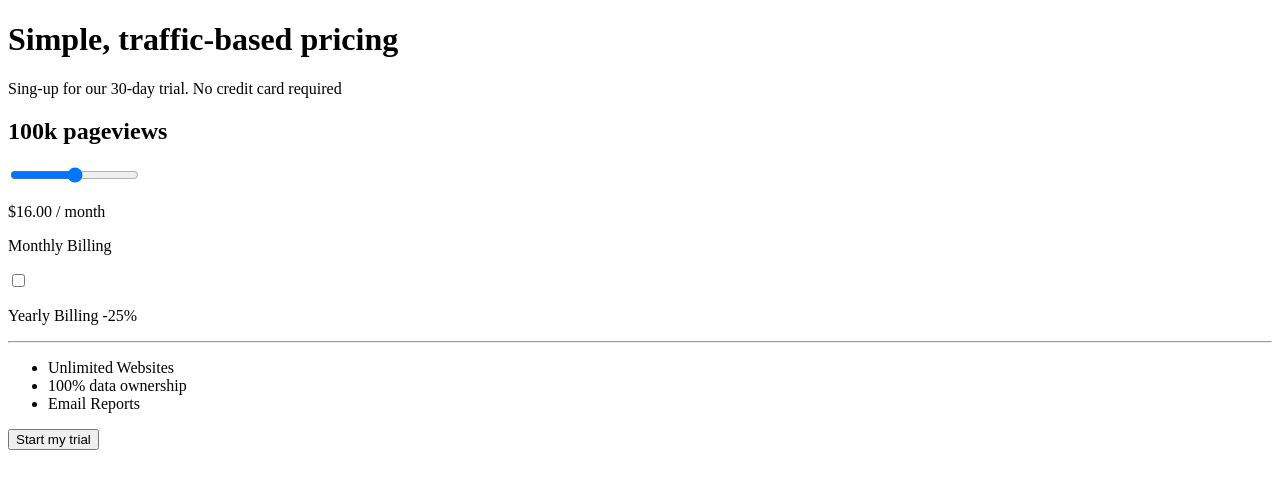
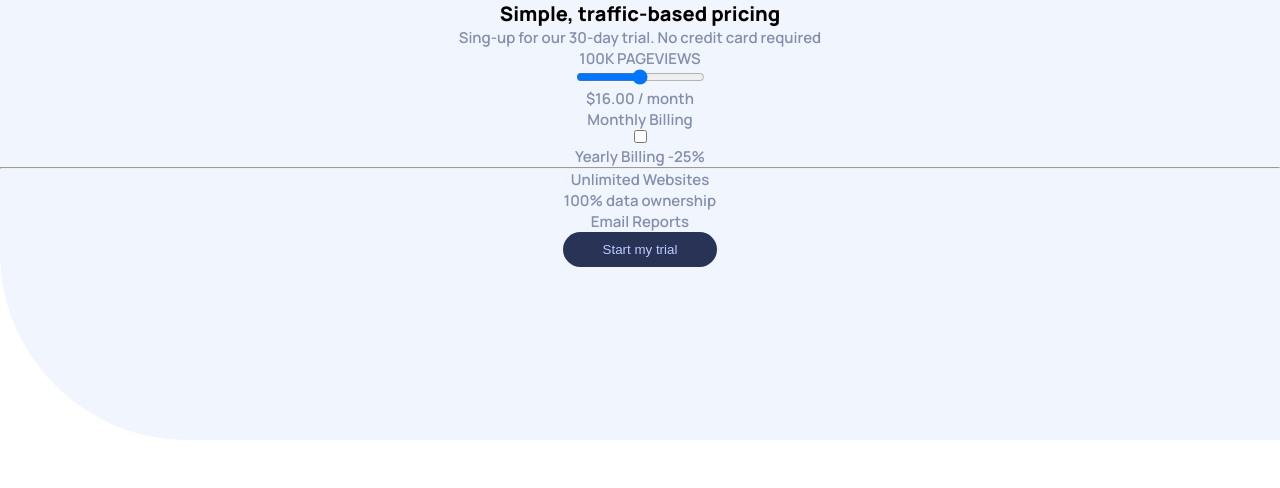
Before and after one commit to AIY7788/interactive-pricing-component-ts, a React (Vite) app: page / in a window 1280 px wide. Shown: the top 488 px of the page. Built offline with nearby package versions, Linux system fonts and the light colour scheme.

Commit message:
Add global style

```diff
--- a/src/index.css
+++ b/src/index.css
@@ -0,0 +1,89 @@
+@import url(https://fonts.googleapis.com/css?family=Manrope:200,300,regular,500,600,700,800);
+
+:root {
+  /* ===== Primary Colors ===== */
+  --cyan-soft: hsl(174, 77%, 80%);
+  /* Full Slider Bar */
+  --cyan-strong: hsl(174, 86%, 45%);
+  /* Slider Background */
+  --red-light-bg: hsl(14, 92%, 95%);
+  /* Discount Background */
+  --red-light-text: hsl(15, 100%, 70%);
+  /* Discount Text */
+  --blue-pale-cta: hsl(226, 100%, 87%);
+  /* CTA Text */
+
+  /* ===== Neutral Colors ===== */
+  --white: hsl(0, 0%, 100%);
+  /* Pricing Component BG */
+  --blue-very-pale: hsl(230, 100%, 99%);
+  /* Main Background */
+  --blue-light-slider: hsl(224, 65%, 95%);
+  /* Empty Slider Bar */
+  --blue-light-toggle: hsl(223, 50%, 87%);
+  /* Toggle Background */
+  --blue-gray-text: hsl(225, 20%, 60%);
+  /* Text */
+  --blue-dark: hsl(227, 35%, 25%);
+  /* Text & CTA BG */
+
+  /* ===== Typography ===== */
+  --font-family-base: 'Manrope', sans-serif;
+  --font-size-intro: 1.5rem;
+
+  --font-weight-semibold: 600;
+  --font-weight-extrabold: 800;
+}
+
+* {
+  padding: 0;
+  margin: 0;
+  box-sizing: border-box;
+}
+
+html {
+  font-size: 62.5%;
+}
+
+body {
+  min-height: 100vh;
+  font-family: var(--font-family-base);
+  text-align: center;
+
+  position: relative;
+}
+
+body::before {
+  content: '';
+  position: absolute;
+  top: 0;
+  left: 0;
+  right: 0;
+  width: 100%;
+  height: 55vh;
+  background: url('/images/bg-pattern.svg') no-repeat left bottom, var(--white);
+  background-size: cover;
+  z-index: -1;
+}
+
+h1 {
+  font-weight: var(--font-weight-extrabold);
+}
+
+h2 {
+  text-transform: uppercase;
+}
+
+p, ul, h2 {
+  font-weight: var(--font-weight-semibold);
+  font-size: var(--font-size-intro);
+  color: var(--blue-gray-text);
+}
+
+button {
+  padding: 1rem 4rem;
+  color: var(--blue-pale-cta);
+  background-color: var(--blue-dark);
+  border: none;
+  border-radius: 20px;
+}
```
